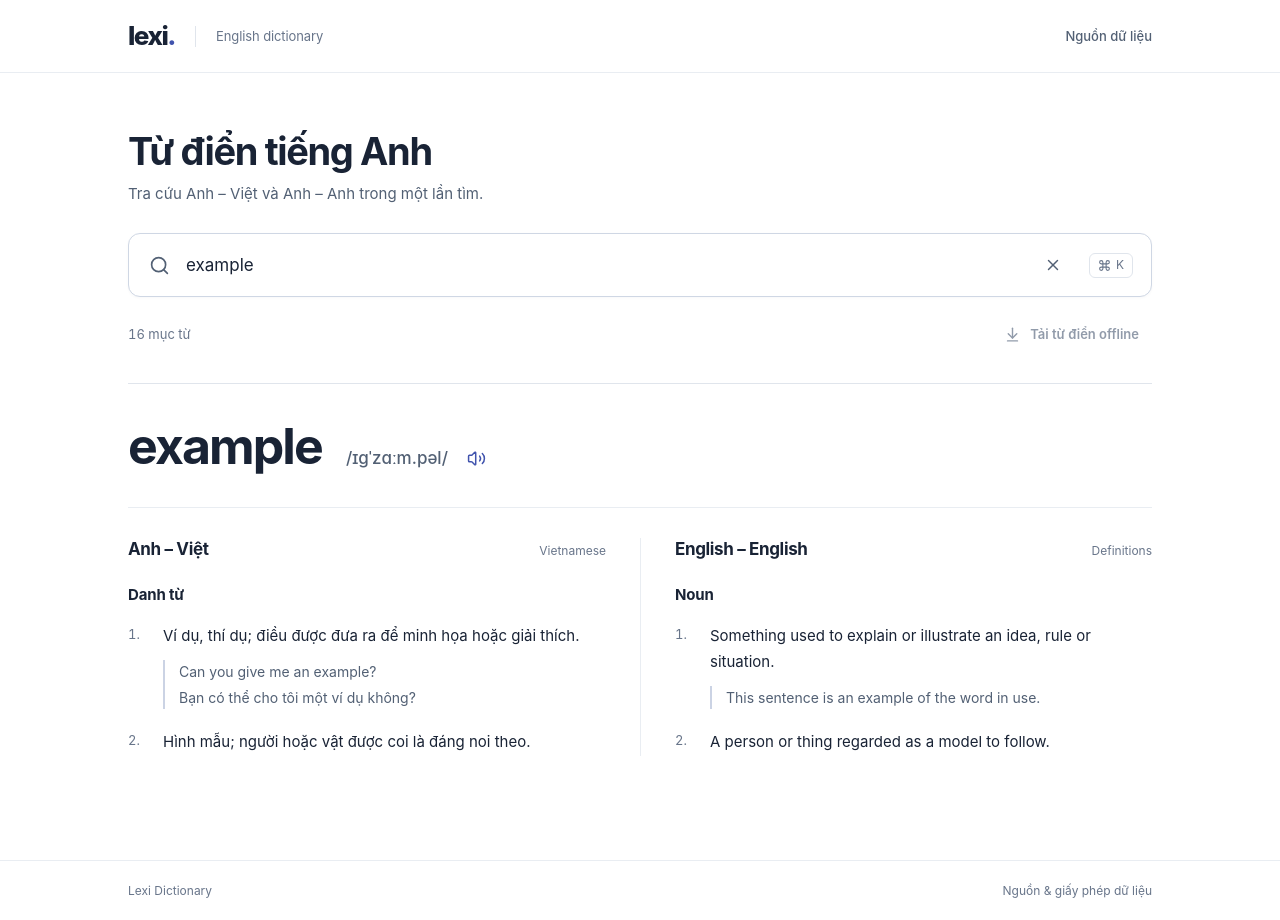
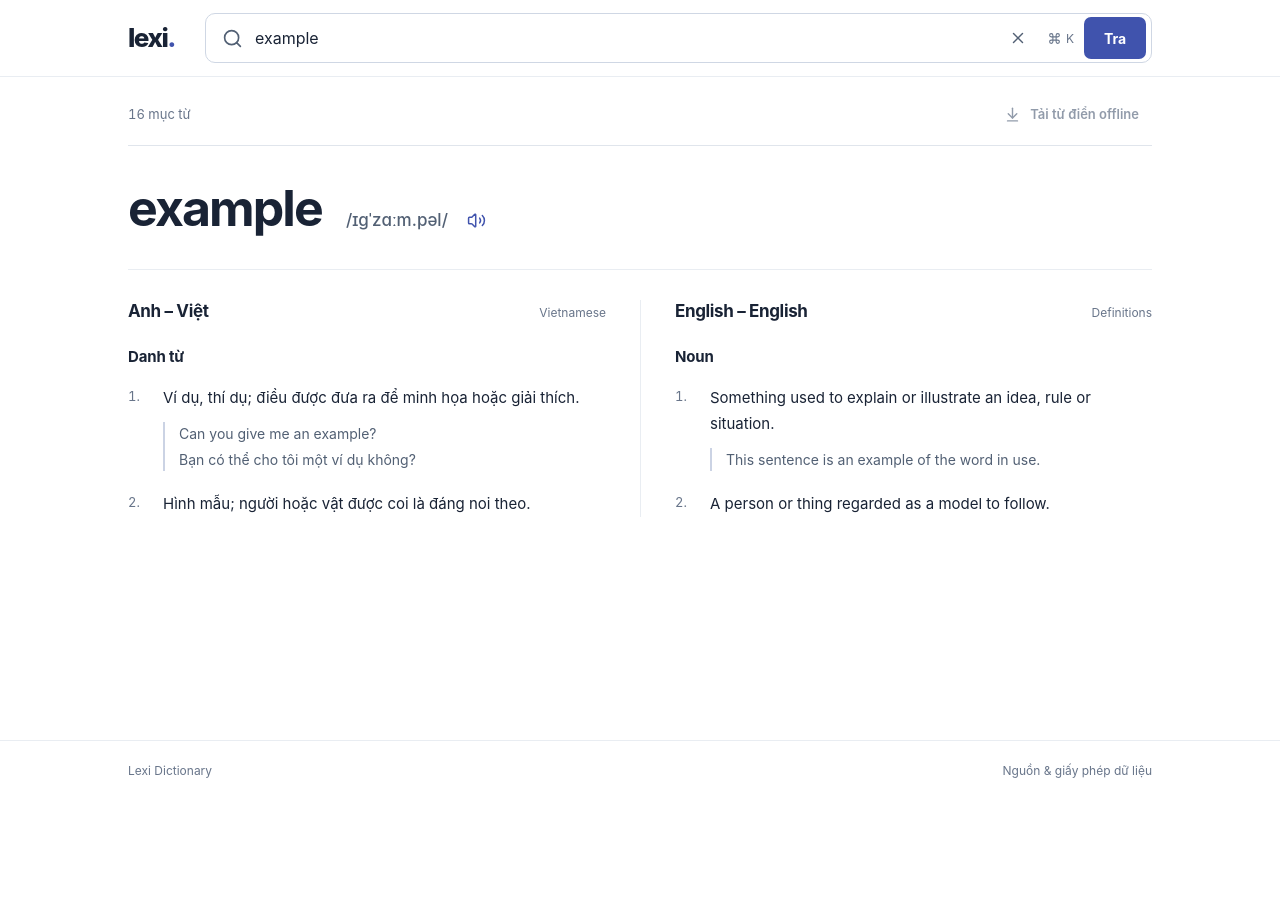
Before and after one commit to sonmai/lexi, a React (Vite) app: page / in a window 1280 px wide. After the commit the page ends 800 px from the top, so only its background shows below. Built offline with nearby package versions, Linux system fonts and the light colour scheme.

Commit message:
Make Lexi search-first and borrow VDict's quick-navigation UX (#7)
* design: remove redundant hero and make dictionary lookup first with related headwords

* fix(ui): keep related-word navigation hidden during pending lookup

* docs: capture VDict-inspired lookup UX decisions and non-goals

```diff
--- a/src/App.tsx
+++ b/src/App.tsx
@@ -165,6 +165,12 @@ export default function App() {
   const suggestionId = useId()
 
   const suggestions = useMemo(() => suggest(headwords, query), [headwords, query])
+  const nearbyWords = useMemo(
+    () => suggest(headwords, selectedWord, 10)
+      .filter((word) => word.toLowerCase() !== selectedWord.toLowerCase())
+      .slice(0, 8),
+    [headwords, selectedWord],
+  )
   const suggestionVisible = showSuggestions && query.trim().length > 0
   const offlineReady = offline.total > 0 && offline.saved === offline.total
 
@@ -284,18 +290,6 @@ export default function App() {
       <header className="site-header">
         <div className="header-inner">
           <a className="wordmark" href="/" aria-label="Lexi — trang chủ">lexi<span>.</span></a>
-          <span className="header-divider" aria-hidden="true" />
-          <span className="header-label">English dictionary</span>
-          <a className="header-source" href="/sources.html">Nguồn dữ liệu</a>
-        </div>
-      </header>
-
-      <main className="main-content" id="dictionary-content">
-        <div className="search-header">
-          <h1>Từ điển tiếng Anh</h1>
-          <p>Tra cứu Anh – Việt và Anh – Anh trong một lần tìm.</p>
-        </div>
-
           <form
             className="search-root"
             role="search"
@@ -349,6 +343,10 @@ export default function App() {
                 </button>
               )}
               <span className="keyboard-hint" aria-hidden="true"><Command size={13} /> K</span>
+              <button type="submit" className="lookup-submit" aria-label="Tra từ">
+                <span>Tra</span>
+                <Search size={19} aria-hidden="true" />
+              </button>
             </div>
             {suggestionVisible && (
               <div className="suggestions" id={suggestionId} role="listbox" aria-label="Từ gợi ý">
@@ -374,6 +372,11 @@ export default function App() {
               </div>
             )}
           </form>
+        </div>
+      </header>
+
+      <main className="main-content" id="dictionary-content">
+        <h1 className="sr-only">Lexi — từ điển Anh–Việt và Anh–Anh</h1>
 
         <div className="utility-row">
           <span className="word-count">
@@ -412,6 +415,19 @@ export default function App() {
             </div>
           )}
         </div>
+        {!loading && entry && nearbyWords.length > 0 && (
+          <nav className="related-lookup" aria-label="Các từ có cùng tiền tố">
+            <h3>Các từ bắt đầu bằng “{entry.headword}”</h3>
+            <div className="related-words">
+              {nearbyWords.map((word) => (
+                <button type="button" key={word} onClick={() => chooseWord(word)}>
+                  {word}
+                </button>
+              ))}
+            </div>
+          </nav>
+        )}
+
       </main>
 
       <footer className="site-footer">
--- a/src/styles.css
+++ b/src/styles.css
@@ -38,65 +38,116 @@ a { color: inherit; text-decoration: none; }
 .skip-link:focus { top: 12px; }
 
 .app-shell { min-height: 100dvh; display: flex; flex-direction: column; }
-.site-header { border-bottom: 1px solid var(--subtle-border); background: #fff; }
+
+.site-header {
+  position: sticky;
+  top: 0;
+  z-index: 30;
+  background: #fff;
+  border-bottom: 1px solid var(--subtle-border);
+}
 .header-inner {
-  max-width: 1088px; margin: 0 auto; padding: 0 32px;
-  height: 72px; display: flex; align-items: center; gap: 20px;
+  max-width: 1088px;
+  margin: 0 auto;
+  padding: 12px 32px;
+  min-height: 76px;
+  display: grid;
+  grid-template-columns: auto minmax(0, 1fr);
+  align-items: center;
+  gap: 30px;
 }
-.wordmark { font-weight: 800; font-size: 26px; letter-spacing: -1.5px; line-height: 1; }
+.wordmark {
+  font-weight: 800;
+  font-size: 26px;
+  letter-spacing: -1.5px;
+  line-height: 1;
+}
 .wordmark span { color: var(--accent); }
-.header-divider { width: 1px; height: 21px; background: var(--border); }
-.header-label { font-size: 13px; color: var(--text-muted); letter-spacing: -.1px; }
-.header-source {
-  margin-left: auto; padding: 12px 0 12px 12px;
-  font-size: 13px; font-weight: 550; color: var(--text-secondary);
-  transition: color 160ms ease;
-}
-.header-source:hover { color: var(--accent); }
 
 .main-content {
-  flex: 1; width: 100%; max-width: 1088px;
-  margin: 0 auto; padding: 56px 32px 104px;
+  flex: 1;
+  width: 100%;
+  max-width: 1088px;
+  margin: 0 auto;
+  padding: 14px 32px 104px;
 }
-.search-header { margin: 0 0 28px; }
-.search-header h1 {
-  margin: 0 0 8px; font-weight: 740; letter-spacing: -1.35px;
-  font-size: clamp(29px, 3.6vw, 38px); line-height: 1.2;
+.search-root {
+  position: relative;
+  z-index: 40;
+  width: 100%;
+  min-width: 0;
 }
-.search-header p { margin: 0; color: var(--text-secondary); font-size: 15px; line-height: 1.5; }
-.search-root { position: relative; z-index: 10; width: 100%; }
 .search-field {
-  display: flex; align-items: center; gap: 14px;
-  height: 64px; width: 100%; padding: 0 18px 0 20px;
-  border: 1px solid #cfd7e4; border-radius: 12px;
-  background: #fff; box-shadow: 0 1px 3px rgba(23,35,55,.03);
+  display: flex;
+  align-items: center;
+  gap: 10px;
+  width: 100%;
+  height: 50px;
+  padding: 0 5px 0 16px;
+  border: 1px solid #cfd7e4;
+  border-radius: 10px;
+  background: #fff;
   transition: border-color 170ms ease, box-shadow 170ms ease;
 }
-.search-field > svg { color: var(--text-secondary); flex: 0 0 auto; }
+.search-field > svg { color: var(--text-secondary); flex: none; }
 .search-field:focus-within {
   border-color: var(--accent);
   box-shadow: 0 0 0 3px rgba(64,83,173,.11);
 }
 .search-field input {
-  flex: 1; min-width: 0; height: 100%;
-  background: transparent; border: 0; color: var(--text-primary);
-  font-size: 17px; outline: 0; -webkit-appearance: none;
+  flex: 1;
+  min-width: 0;
+  height: 100%;
+  background: transparent;
+  border: 0;
+  color: var(--text-primary);
+  font-size: 16px;
+  outline: none;
+  -webkit-appearance: none;
 }
-.search-field input:focus-visible { outline: 0; }
+.search-field input:focus-visible { outline: none; }
 .search-field input::placeholder { color: #667487; opacity: 1; }
 .search-field input::-webkit-search-cancel-button { display: none; }
 .clear-search {
-  flex: 0 0 auto; display: grid; place-items: center;
-  width: 44px; height: 44px; border: 0; border-radius: 8px;
-  background: transparent; color: var(--text-secondary);
-  transition: background 160ms ease, color 160ms ease;
+  flex: none;
+  display: grid;
+  place-items: center;
+  width: 40px;
+  height: 44px;
+  border: 0;
+  border-radius: 8px;
+  background: transparent;
+  color: var(--text-secondary);
 }
 .clear-search:hover, .clear-search:active { background: var(--surface-hover); color: var(--text-primary); }
 .keyboard-hint {
-  display: inline-flex; align-items: center; gap: 5px; flex: 0 0 auto;
-  border: 1px solid var(--border); color: var(--text-muted);
-  border-radius: 6px; padding: 5px 8px; font-size: 12px; line-height: 1;
+  display: inline-flex;
+  align-items: center;
+  gap: 5px;
+  flex: none;
+  color: var(--text-muted);
+  font-size: 12px;
+  white-space: nowrap;
 }
+.lookup-submit {
+  flex: none;
+  display: inline-flex;
+  align-items: center;
+  justify-content: center;
+  min-height: 42px;
+  min-width: 62px;
+  padding: 0 16px;
+  border: 0;
+  border-radius: 7px;
+  background: var(--accent);
+  color: #fff;
+  font-weight: 650;
+  font-size: 14px;
+  transition: background-color 160ms ease;
+}
+.lookup-submit:hover { background: var(--accent-hover); }
+.lookup-submit:active { background: #283b83; }
+.lookup-submit svg { display: none; }
 .suggestions {
   position: absolute; inset-inline: 0; top: calc(100% + 6px);
   padding: 6px; border: 1px solid var(--border); border-radius: 12px;
@@ -116,7 +167,7 @@ a { color: inherit; text-decoration: none; }
 
 .utility-row {
   display: flex; align-items: center; justify-content: space-between;
-  gap: 16px; min-height: 58px; margin-top: 8px; margin-bottom: 20px;
+  gap: 16px; min-height: 46px; margin: 0 0 8px;
 }
 .word-count { color: var(--text-muted); font-size: 13px; font-variant-numeric: tabular-nums; }
 .offline-action {
@@ -272,6 +323,20 @@ a { color: inherit; text-decoration: none; }
 }
 .result-message h2 { font-size: 20px; font-weight: 640; color: var(--text-primary); margin: 0; }
 .result-message p { margin: 0; font-size: 14px; line-height: 1.6; }
+
+/* VDict-inspired browsing without adding another dense sidebar. */
+.related-lookup { margin-top: 42px; padding-top: 22px; border-top: 1px solid var(--subtle-border); }
+.related-lookup h3 { margin: 0 0 13px; color: var(--text-secondary); font-size: 13px; font-weight: 650; }
+.related-words { display: flex; flex-wrap: wrap; gap: 8px 16px; }
+.related-words button {
+  padding: 7px 0; border: 0; background: transparent;
+  color: var(--accent); font-size: 14px; line-height: 1.4; text-align: left;
+  text-decoration: underline; text-decoration-color: transparent;
+  text-underline-offset: 3px;
+}
+.related-words button:hover { text-decoration-color: currentColor; }
+.related-words button:active { color: var(--accent-hover); }
+
 .site-footer {
   width: 100%; padding: 22px max(32px, calc((100vw - 1024px)/2));
   border-top: 1px solid var(--subtle-border);
@@ -295,23 +360,22 @@ a { color: inherit; text-decoration: none; }
 }
 @media (max-width: 480px) {
   .header-inner {
-    height: 60px;
-    padding-left: max(18px, env(safe-area-inset-left));
-    padding-right: max(18px, env(safe-area-inset-right));
+    padding: 12px max(18px, env(safe-area-inset-left))
+      12px max(18px, env(safe-area-inset-right));
   }
   .wordmark { font-size: 25px; }
-  .header-label { display: none; }
-  .header-divider { display: none; }
   .main-content {
-    padding: 30px max(18px, env(safe-area-inset-left))
+    padding: 8px max(18px, env(safe-area-inset-left))
       calc(60px + env(safe-area-inset-bottom))
       max(18px, env(safe-area-inset-right));
   }
-  .search-header h1 { font-size: 29px; }
-  .search-header p { font-size: 14px; }
-  .search-field { height: 58px; gap: 10px; padding: 0 10px 0 15px; }
+  .search-field { height: 52px; gap: 9px; padding: 0 5px 0 14px; }
   .search-field input { font-size: 16px; }
   .keyboard-hint { display: none; }
+  .lookup-submit { min-width: 44px; width: 44px; padding: 0; }
+  .lookup-submit span { display: none; }
+  .lookup-submit svg { display: block; }
+  .search-field > svg { display: none; }
   .utility-row { gap: 8px; }
   .offline-action { font-size: 12px; padding: 9px 5px; }
   .entry-heading { padding: 24px 0 23px; column-gap: 12px; row-gap: 0; }
```
Also changed, not shown: 1 other file (tests, documents, lock files or other folders). Lines whose indentation alone changed are shown as unchanged.
